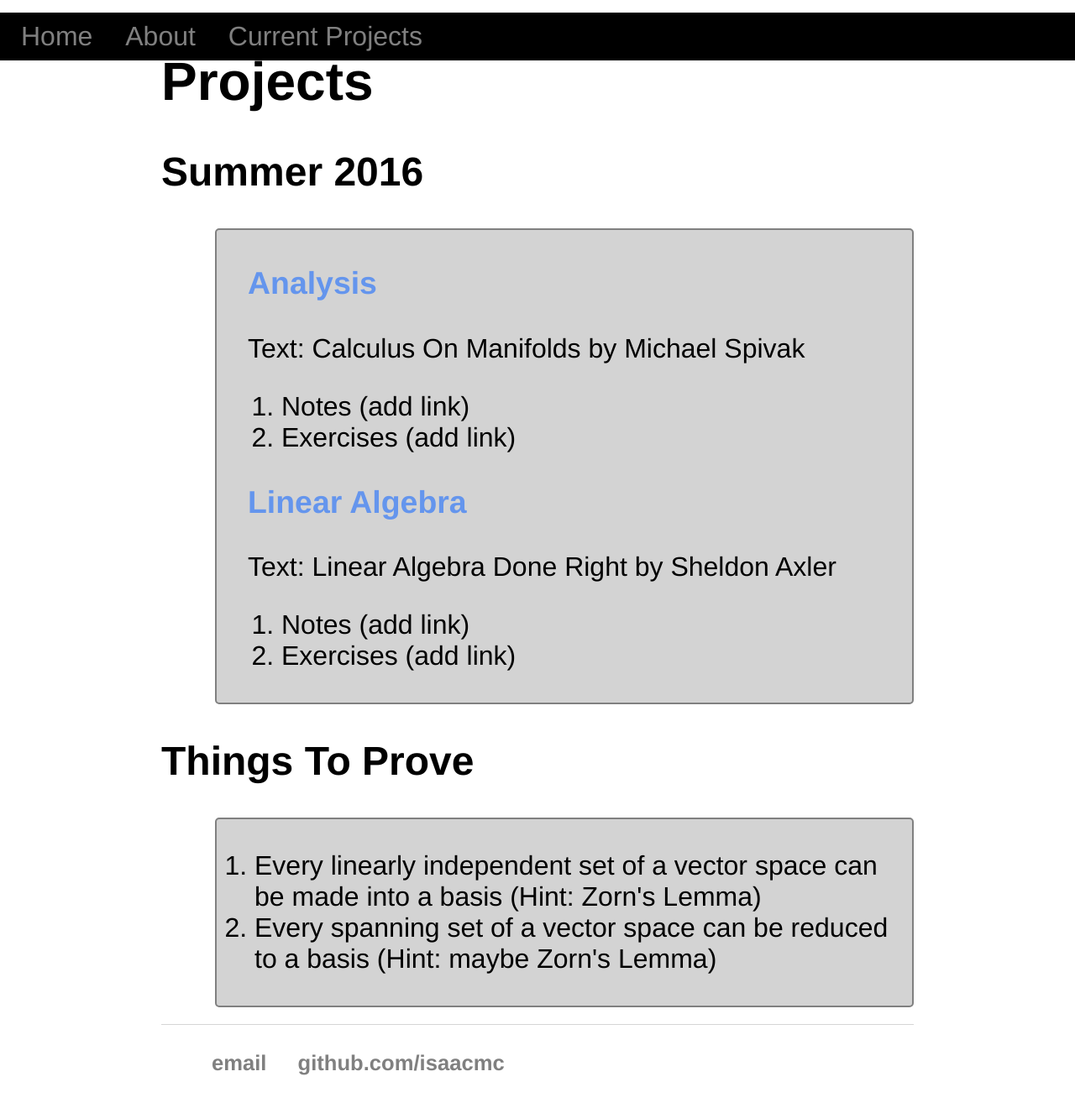
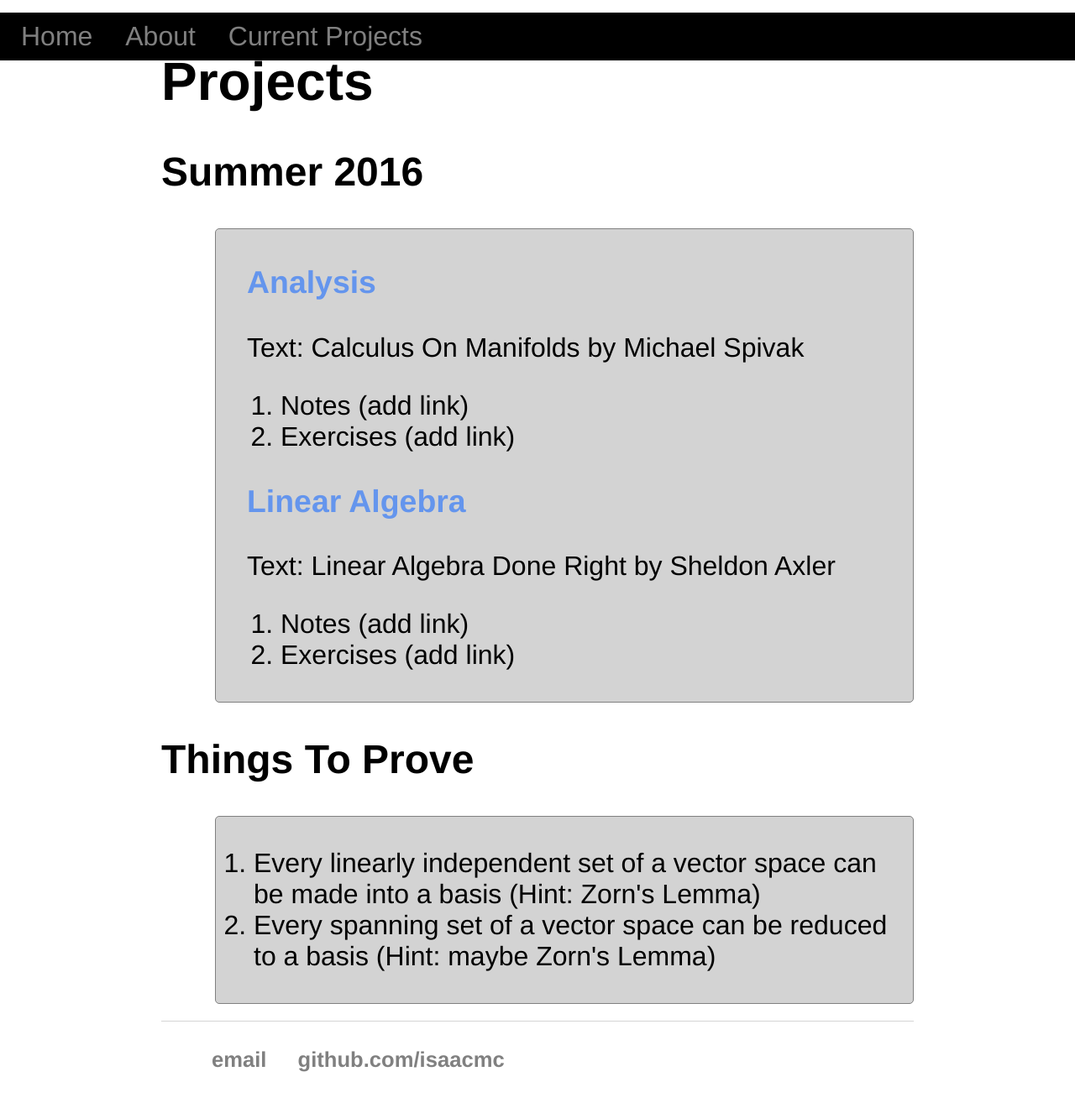
Before and after one commit to isundberg/isaacmc.github.io, a Jekyll site: the page built from projects/index.html, in a window 1280 px wide and 1371 px high. Shown: the top 1320 px of the window at 84% size. Built offline with Jekyll 4.4.1, drawn with Linux system fonts in a browser that asks for light colours.

Commit message:
Update main.css

```diff
--- a/css/main.css
+++ b/css/main.css
@@ -69,7 +69,7 @@ ul.posts li {
 #project {
     margin-left: 2em;
     border-radius: 5px;
-    border: 2px;
+    border: 1px;
     border-style: solid;
     border-color: gray;
     background: lightgray;
```
